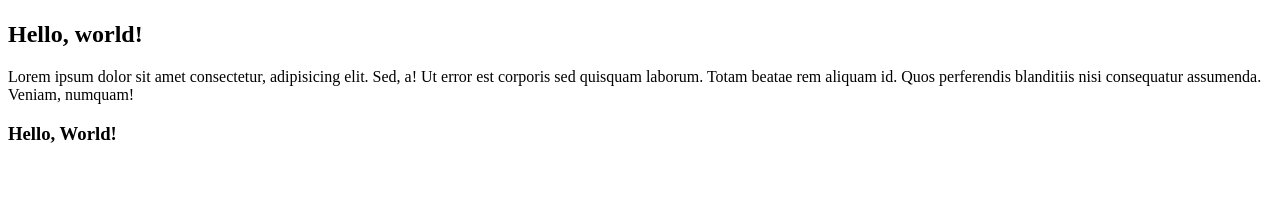
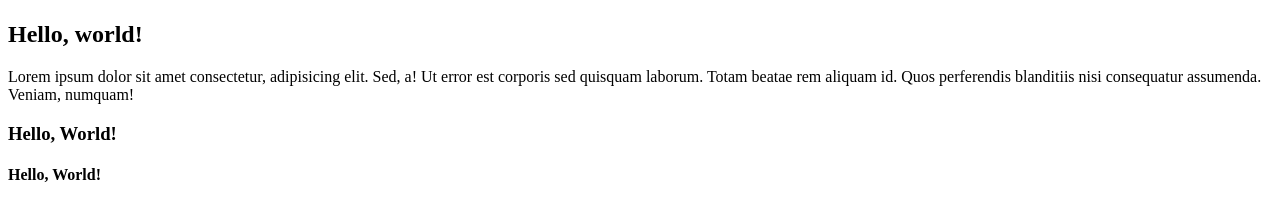
Before and after one commit to Asteraceaeaa/web-mobedu, a plain HTML site: page index.html in a window 1280 px wide. Shown: the part 59-280 px from the top of the page. Drawn offline with Linux system fonts and the light colour scheme.

Commit message:
add h4 title

```diff
--- a/index.html
+++ b/index.html
@@ -11,6 +11,7 @@
     <h2>Hello, world!</h2>
     <p>Lorem ipsum dolor sit amet consectetur, adipisicing elit. Sed, a! Ut error est corporis sed quisquam laborum. Totam beatae rem aliquam id. Quos perferendis blanditiis nisi consequatur assumenda. Veniam, numquam!</p>
     <h3>Hello, World!</h3>
+    <h4>Hello, World!</h4>
 
 </body>
 </html>
```
